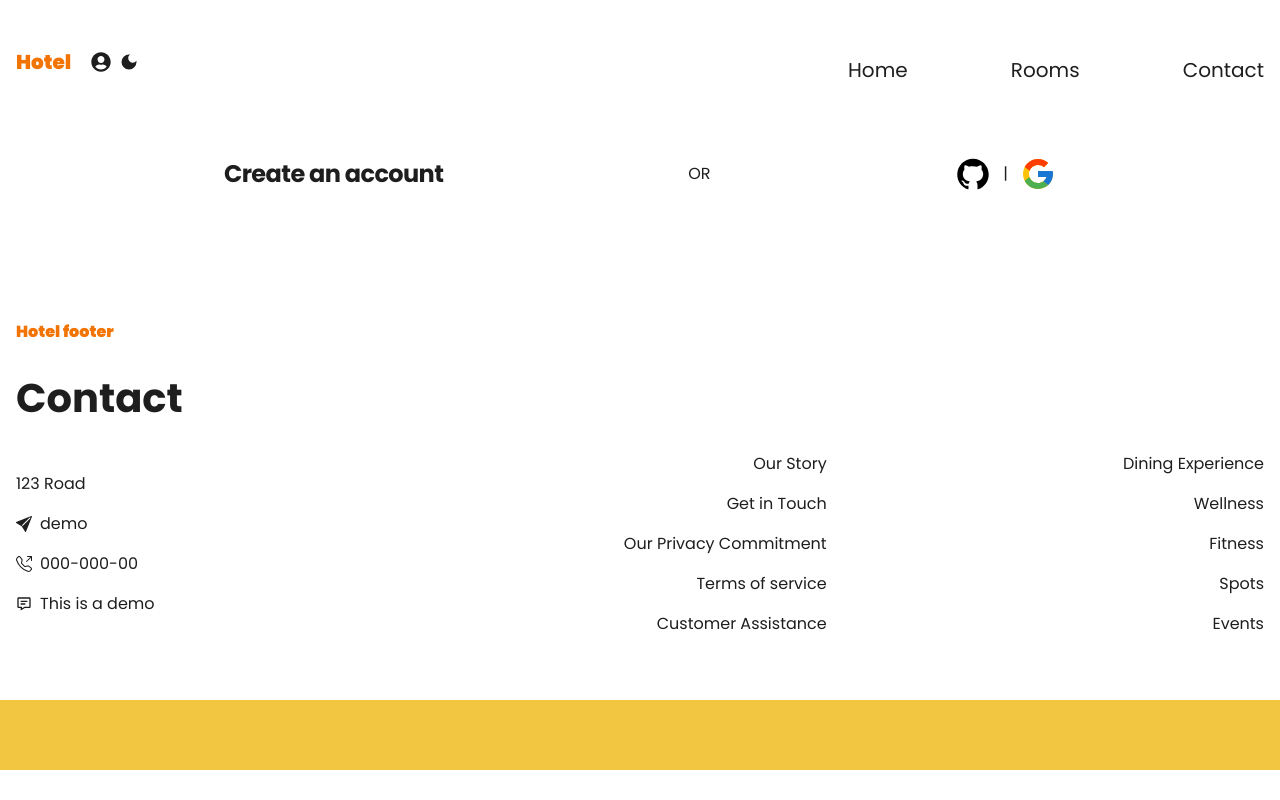
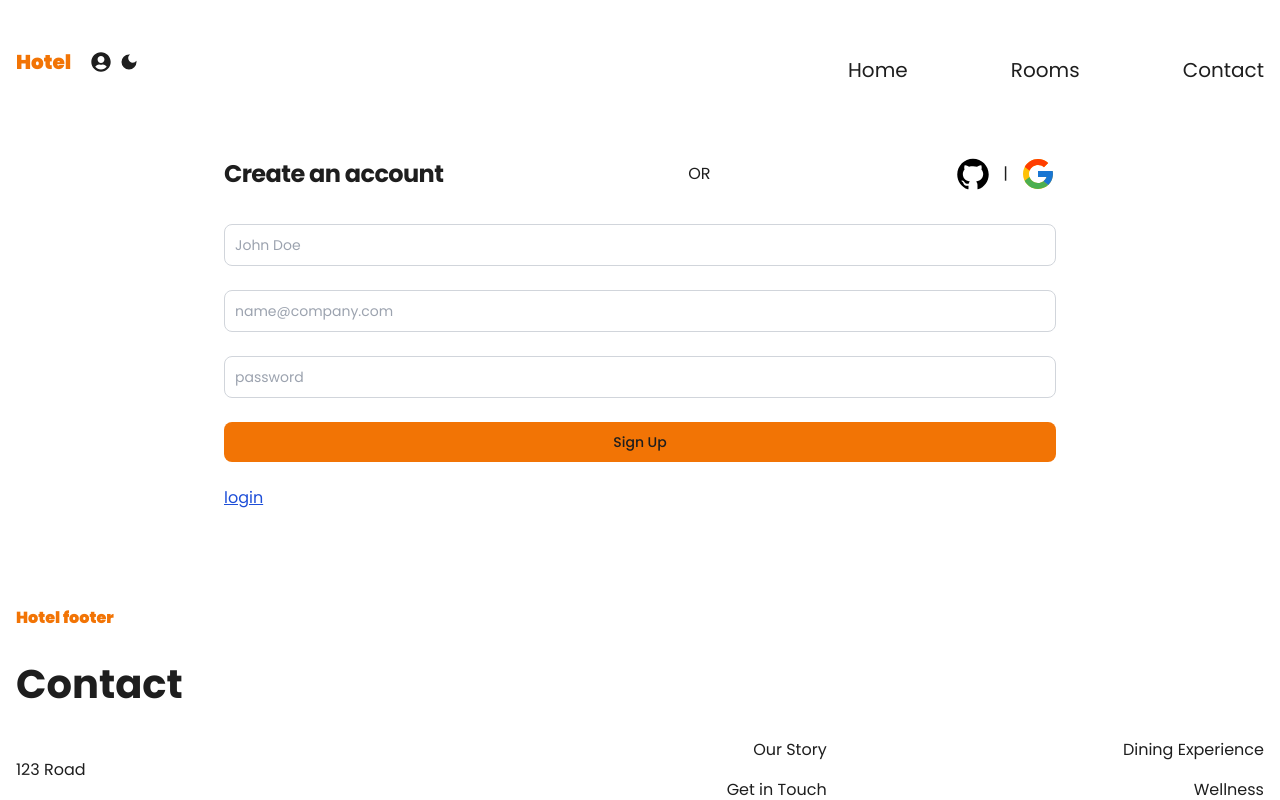
Before and after one commit to YWHo/hotel-management-ts, a Next.js app: page /auth in a window 1280 px wide. Shown: the top 800 px of the page. Built offline with nearby package versions, Linux system fonts and the light colour scheme.

Commit message:
add a form, input fields, and buttons to the /auth page

```diff
--- a/src/app/auth/page.tsx
+++ b/src/app/auth/page.tsx
@@ -1,5 +1,8 @@
 import { AiFillGithub } from "react-icons/ai";
 import { FcGoogle } from "react-icons/fc";
+
+const inputStyles =
+  "border border-gray-300 sm:text-sm text-black rounded-lg black w-full p-2.5 focus:outline-none";
 
 type Props = {};
 
@@ -17,6 +20,44 @@ const Auth = (props: Props) => {
             |<FcGoogle className="ml-3 text-4xl cursor-pointer"></FcGoogle>
           </span>
         </div>
+
+        <form className="space-y-4 md:space-y-6">
+          <input
+            type="text"
+            name="name"
+            id="name"
+            placeholder="John Doe"
+            required
+            minLength={2}
+            className={inputStyles}
+          />
+          <input
+            type="email"
+            name="email"
+            id="email"
+            placeholder="name@company.com"
+            required
+            minLength={3}
+            className={inputStyles}
+          />
+          <input
+            type="password"
+            name="password"
+            id="password"
+            placeholder="password"
+            required
+            minLength={6}
+            className={inputStyles}
+          />
+          <button
+            type="submit"
+            className="w-full bg-tertiary-dark focus:outline-none font-medium rounded-lg text-sm px-5 py-2.5 text-center "
+          >
+            Sign Up
+          </button>
+        </form>
+
+        <button className="text-blue-700 underline">login</button>
       </div>
     </section>
   );
```
